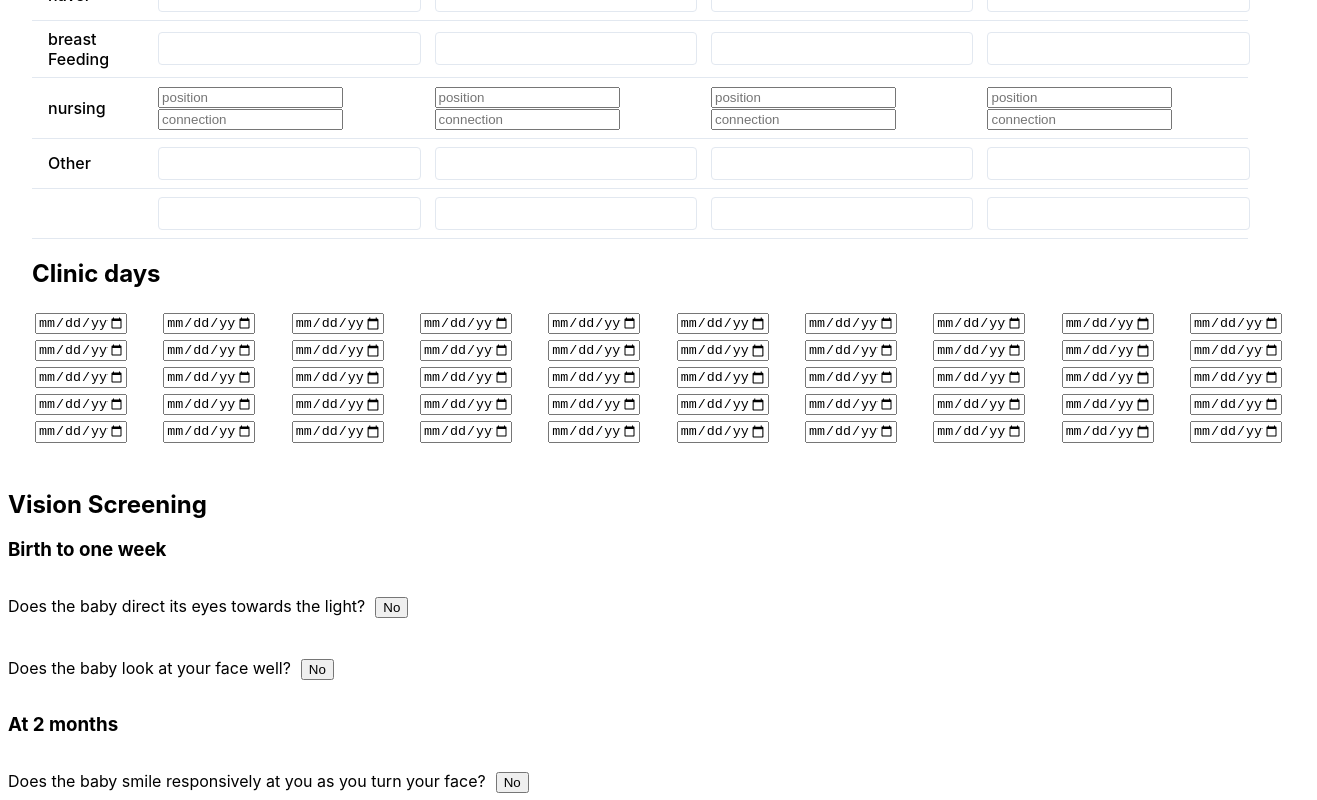
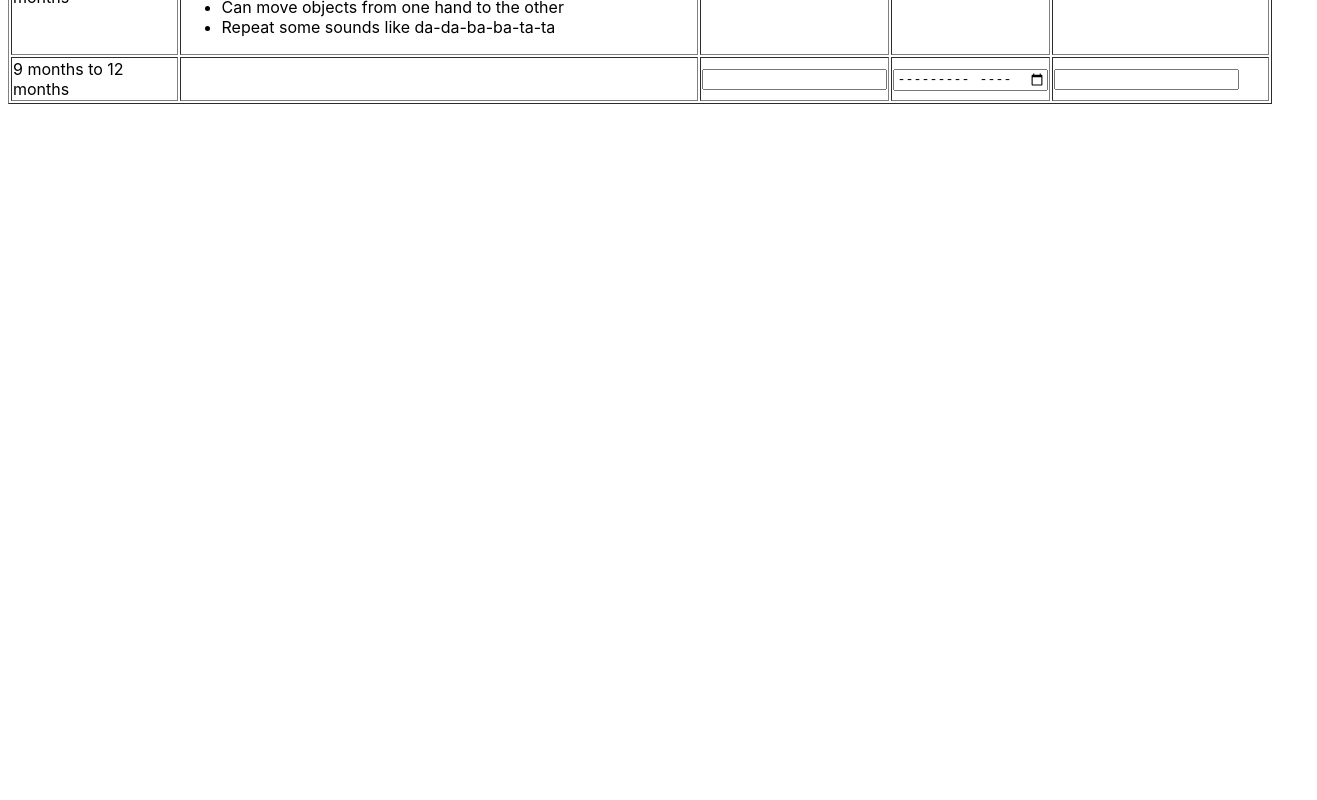
Before and after one commit to Methma-02/Health_Bridge, a React (Vite) app in the folder Frontend/: page / in a window 1280 px wide. Shown: the part 1514-2314 px from the top of the page, 1317 px wide, since content can reach past the window. After the commit the page ends 1626 px from the top, so only its background shows below. Built offline with nearby package versions, Linux system fonts and the light colour scheme.

Commit message:
created new component development milestones

```diff
--- a/Frontend/src/App.jsx
+++ b/Frontend/src/App.jsx
@@ -1,11 +1,9 @@
-import SensoryScreening from "./scensoryScreening";
-import BabyDetails from "./babyDetails";
+import Chart from "./developmentMilestones";
 
 function App(){
   return(
     <>
-    <BabyDetails/>
-    <SensoryScreening/>
+    <Chart/>
     </>
   )
 }
--- /dev/null
+++ b/Frontend/src/developmentMilestones.jsx
@@ -0,0 +1,93 @@
+import { useState } from "react";
+
+const DevelopmentMilestones = () => {
+    const [formData, setFormData] = useState({
+        table: Array(3).fill().map(() => ({
+            "6 weeks to 3 months": [
+                "When laid down on their stomach,they try to raise their heads",
+                "Continuously stare at moving object",
+                "At a sudden sound ,either stop the activity or increase the activity",
+                "Makes sounds like ah--- ohh---iee in response to stimuli",
+                "Recognize their mother and smiles"
+            ],
+            "3 months to 6 months": [
+                "When laid on their stomach, they tries to raise their head and chest",
+                "Intertwine their fingers and try to play with them",
+                "Try to reach and hold items with their whole hand",
+                "Turn their head when they hear a sound",
+                "Emits one word sounds like ga--da--ta--ba",
+                "Smiles loudly"
+            ],
+            "6 months to 9 months":[
+                "when laying on their back, they lifts their head",
+                "Can turn from laying on their back to their stomach and vise versa",
+                "Can move objects from one hand to the other",
+                "Repeat some sounds like da-da-ba-ba-ta-ta",
+            ],
+            "9 months to 12 months":[
+
+            ]
+        }))
+    });
+
+    const handleTableChange = (index, field, value) => {
+        setFormData(prev => ({
+            ...prev,
+            table: prev.table.map((table, i) =>
+                i === index ? { ...table, [field]: value } : table
+            )
+        }));
+    };
+
+    return (
+        <div>
+            <table border="1">
+                <thead>
+                    <tr>
+                        <th>Age</th>
+                        <th>Milestones</th>
+                        <th>Month</th>
+                        <th>Month proved</th>
+                        <th>Proved officers designation</th>
+                    </tr>
+                </thead>
+                <tbody>
+                    {formData.table.map((row, index) => (
+                        Object.keys(row).map((key) => (
+                            <tr key={index + key}>
+                                <td>{key}</td>
+                                <td>
+                                    <ul>
+                                        {row[key].map((item, i) => (
+                                            <li key={i}>{item}</li>
+                                        ))}
+                                    </ul>
+                                </td>
+                                <td>
+                                    <input
+                                        type="text"
+                                        onChange={(e) => handleTableChange(index, "notes", e.target.value)}
+                                    />
+                                </td>
+                                <td>
+                                    <input
+                                        type="month"
+                                        onChange={(e) => handleTableChange(index, "month", e.target.value)}
+                                    />
+                                </td>
+                                <td>
+                                    <input
+                                        type="text"
+                                        onChange={(e) => handleTableChange(index, "notes", e.target.value)}
+                                    />
+                                </td>
+                            </tr>
+                        ))
+                    ))}
+                </tbody>
+            </table>
+        </div>
+    );
+};
+
+export default DevelopmentMilestones;
```
